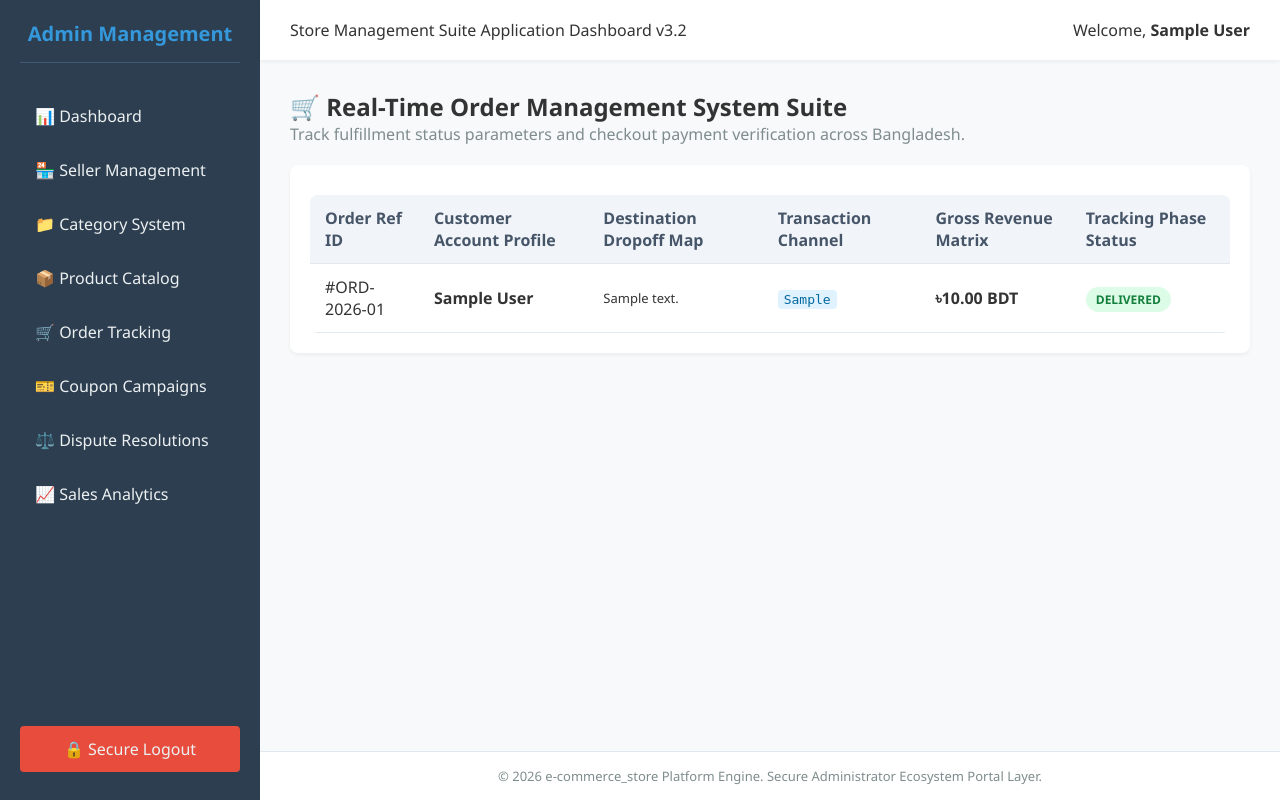
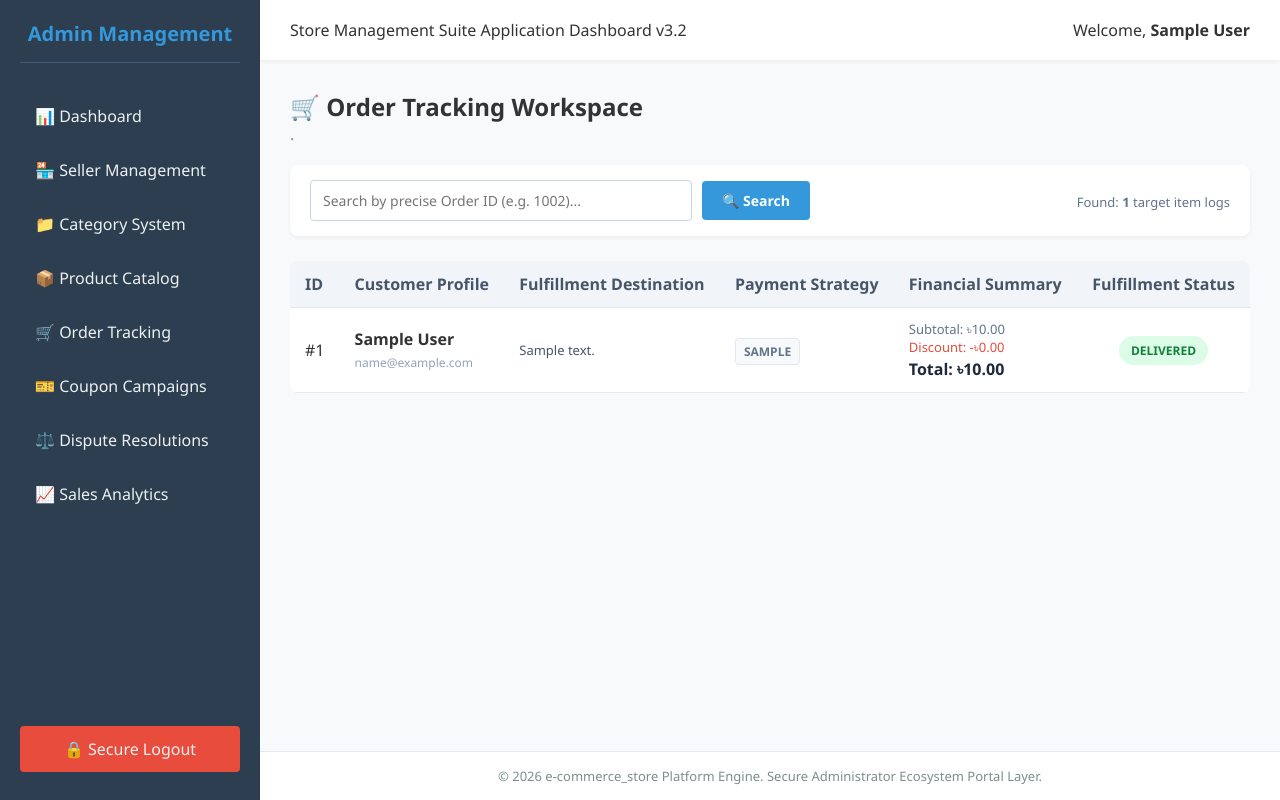
Before and after one commit to rakinasraf/WEB_TECH_FINAL_PROJECT, a PHP site: page /index.php?action=orders in a window 1280 px wide. Run offline with PHP 8.4, Linux system fonts and the light colour scheme; the visitor is signed in with stand-in values (Sample User, id 1); tables that the repository leaves empty or names only in its code hold one stand-in row (values such as "Sample post").

Commit message:
Enhance order management UI and add search functionality
Updated the order management interface to improve usability and added a search feature for order tracking.

```diff
--- a/Admin/views/orders.php
+++ b/Admin/views/orders.php
@@ -1,29 +1,99 @@
-<h2>🛒 Real-Time Order Management System Suite</h2>
-<p style="margin-bottom:20px; color:#7f8c8d;">Track fulfillment status parameters and checkout payment verification across Bangladesh.</p>
+<h2>🛒 Order Tracking Workspace</h2>
+<p style="margin-bottom:20px; color:#7f8c8d;">.</p>
 
-<div style="background:#fff; padding:20px; border-radius:8px; box-shadow:0 2px 4px rgba(0,0,0,0.05);">
-    <table width="100%" cellpadding="10" cellspacing="0">
-        <tr style="background:#f8f9fa; text-align:left;">
-            <th>Order Ref ID</th>
-            <th>Customer Account Profile</th>
-            <th>Destination Dropoff Map</th>
-            <th>Transaction Channel</th>
-            <th>Gross Revenue Matrix</th>
-            <th>Tracking Phase Status</th>
+<div style="background: #fff; padding: 15px 20px; border-radius: 8px; box-shadow: 0 2px 4px rgba(0,0,0,0.05); margin-bottom: 25px; display: flex; justify-content: space-between; align-items: center; flex-wrap: wrap; gap: 15px;">
+    <form action="index.php" method="GET" style="display: flex; gap: 10px; align-items: center; width: 100%; max-width: 500px;">
+        <input type="hidden" name="action" value="orders">
+        <div style="position: relative; flex: 1;">
+            <input type="number"
+                   name="search_id"
+                   placeholder="Search by precise Order ID (e.g. 1002)..."
+                   value="<?php echo isset($_GET['search_id']) ? htmlspecialchars($_GET['search_id']) : ''; ?>"
+                   style="width: 100%; padding: 10px 12px; border: 1px solid #cbd5e1; border-radius: 4px; font-size: 14px; outline: none;">
+        </div>
+
+        <button type="submit" style="background: var(--accent, #3498db); color: white; border: none; padding: 10px 20px; border-radius: 4px; font-weight: bold; cursor: pointer; font-size: 14px; transition: background 0.2s;">
+            🔍 Search
+        </button>
+
+        <?php if(!empty($_GET['search_id'])): ?>
+            <a href="index.php?action=orders" style="background: #e2e8f0; color: #475569; text-decoration: none; padding: 10px 15px; border-radius: 4px; font-size: 14px; font-weight: 600; text-align: center;">
+                Clear
+            </a>
+        <?php endif; ?>
+    </form>
+
+    <div>
+        <span style="font-size: 13px; color: #64748b;">
+            Found: <strong><?php echo count($orders); ?></strong> target item logs
+        </span>
+    </div>
+</div>
+
+<table>
+    <thead>
+        <tr style="background:#f1f5f9; text-align:left; color:#475569;">
+            <th>ID</th>
+            <th>Customer Profile</th>
+            <th>Fulfillment Destination</th>
+            <th>Payment Strategy</th>
+            <th>Financial Summary</th>
+            <th style="text-align:center;">Fulfillment Status</th>
         </tr>
-        <?php foreach($orders as $ord): ?>
-        <tr style="border-bottom:1px solid #f1f5f9;">
-            <td><code>#ORD-2026-0<?php echo $ord['id']; ?></code></td>
-            <td><b><?php echo htmlspecialchars($ord['customer_name']); ?></b></td>
-            <td style="font-size:13px; max-width:250px;"><?php echo htmlspecialchars($ord['shipping_address']); ?></td>
-            <td><span style="font-family:monospace; background:#e0f2fe; color:#0369a1; padding:2px 6px; border-radius:4px;"><?php echo htmlspecialchars($ord['payment_method']); ?></span></td>
-            <td><strong>৳<?php echo number_format($ord['total_amount'], 2); ?> BDT</strong></td>
+    </thead>
+    <tbody>
+        <?php if (!empty($orders)): ?>
+            <?php foreach($orders as $order): ?>
+            <tr style="border-bottom:1px solid #e2e8f0;">
+                <td><code>#<?php echo htmlspecialchars($order['id']); ?></code></td>
                 <td>
-                <span style="padding:4px 10px; border-radius:20px; font-weight:bold; font-size:12px; background:<?php echo $ord['status'] === 'delivered' ? '#dcfce7;color:#15803d;' : '#fef9c3;color:#a16207;'; ?>">
-                    <?php echo strtoupper($ord['status']); ?>
+                    <strong><?php echo htmlspecialchars($order['customer_name']); ?></strong><br>
+                    <span style="font-size:12px; color:#94a3b8;"><?php echo htmlspecialchars($order['customer_email']); ?></span>
+                </td>
+                <td>
+                    <div style="font-size:13px; max-width:250px; color:#475569;" title="<?php echo htmlspecialchars($order['shipping_address']); ?>">
+                        <?php echo htmlspecialchars($order['shipping_address']); ?>
+                    </div>
+                </td>
+                <td>
+                    <span style="text-transform: uppercase; font-size: 12px; font-weight: 600; color: #64748b; background: #f8f9fa; padding: 4px 8px; border-radius: 4px; border: 1px solid #e2e8f0;">
+                        <?php echo htmlspecialchars($order['payment_method']); ?>
+                    </span>
+                </td>
+                <td>
+                    <div style="font-size: 13px; color: #64748b;">Subtotal: ৳<?php echo number_format($order['subtotal'], 2); ?></div>
+                    <div style="font-size: 13px; color: var(--danger, #e74c3c);">Discount: -৳<?php echo number_format($order['discount_amount'], 2); ?></div>
+                    <div style="font-weight: bold; color: #1e293b; margin-top: 2px;">Total: ৳<?php echo number_format($order['total_amount'], 2); ?></div>
+                </td>
+                <td style="text-align:center;">
+                    <?php
+                        $statusColors = [
+                            'pending'    => ['bg' => '#fef3c7', 'text' => '#d97706'],
+                            'confirmed'  => ['bg' => '#e0f2fe', 'text' => '#0369a1'],
+                            'processing' => ['bg' => '#f3e8ff', 'text' => '#6b21a8'],
+                            'shipped'    => ['bg' => '#e0e7ff', 'text' => '#4338ca'],
+                            'delivered'  => ['bg' => '#dcfce7', 'text' => '#15803d'],
+                            'cancelled'  => ['bg' => '#fee2e2', 'text' => '#b91c1c']
+                        ];
+                        $currentStatus = strtolower($order['status']);
+                        $style = $statusColors[$currentStatus] ?? ['bg' => '#f1f5f9', 'text' => '#475569'];
+                    ?>
+                    <span style="display:inline-block; padding:6px 12px; border-radius:20px; font-size:12px; font-weight:bold; text-transform:uppercase; background: <?php echo $style['bg']; ?>; color: <?php echo $style['text']; ?>;">
+                        <?php echo htmlspecialchars($order['status']); ?>
                     </span>
                 </td>
             </tr>
             <?php endforeach; ?>
+        <?php else: ?>
+            <tr>
+                <td colspan="6" style="text-align:center; color:#7f8c8d; padding:40px; font-style:italic;">
+                    <?php if (!empty($_GET['search_id'])): ?>
+                        No transaction record matches order invoice token sequence ID "#<?php echo htmlspecialchars($_GET['search_id']); ?>".
+                    <?php else: ?>
+                        No active operational purchases tracked across ledger records.
+                    <?php endif; ?>
+                </td>
+            </tr>
+        <?php endif; ?>
+    </tbody>
 </table>
-</div>
```
Lines whose indentation alone changed are shown as unchanged.
